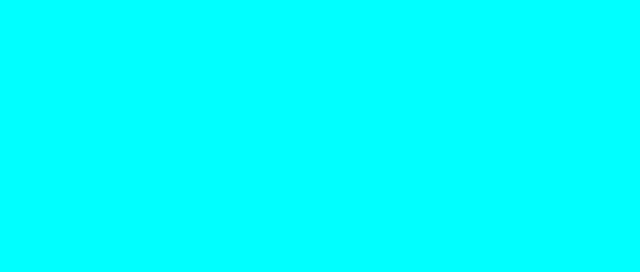
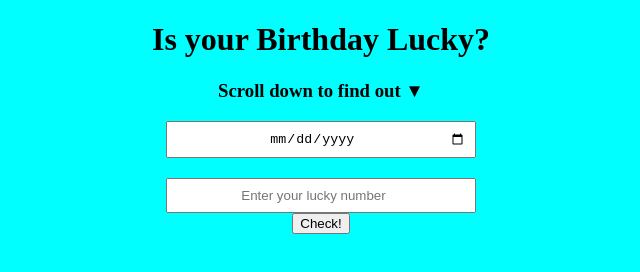
Before and after one commit to Prabhav-Sharma/Is-your-birthday-lucky, a plain HTML site: page index.html in a window 1280 px wide. Shown: the whole page, without its empty margins (319-959 px from the left). Drawn offline with Linux system fonts and the light colour scheme.

Commit message:
feat: added Html elements

```diff
--- a/index.html
+++ b/index.html
@@ -1,17 +1,29 @@
 <!DOCTYPE html>
 <html lang="en">
+
 <head>
     <meta charset="UTF-8">
     <meta http-equiv="X-UA-Compatible" content="IE=edge">
     <meta name="viewport" content="width=device-width, initial-scale=1.0">
     <title>Lucky Birthday</title>
-    <link href="styles.css" rel="stylesheet"></link>
+    <link href="styles.css" rel="stylesheet">
+    </link>
 </head>
+
 <body>
+    <h1> Is your Birthday Lucky?</h1>
+    <h3> Scroll down to find out ▼ </h3>
+    <div class="adding-space"></div>
+    <div class="container">
+        <input type="date" id="input-date"></input>
+        <input type="number" placeholder="Enter your lucky number" id="lucky-number"></input>
+        <button id="btn-check">Check!</button>
+        <h2 id="output-message"></h2>
 
 
 
+    </div>
+    <script src="script.js" type="text/javascript"></script>
+</body>
 
- <script src="script.js" type="text/javascript"></script>
-</body>
 </html>
--- a/script.js
+++ b/script.js
@@ -1 +1,3 @@
-console.log("This is connected");
+var inputDate = document.querySelector("#input-date");
+var inputLuckyDigit = document.querySelector("#lucky-number");
+var checkButton = document.querySelector("#btn-check");
--- a/styles.css
+++ b/styles.css
@@ -1,3 +1,18 @@
-html{
+body{
     background-color: aqua;
+    text-align: center;
 }
+
+
+
+/* .adding-space{
+    height: 700px;
+} */
+input{
+    display: block;
+    margin:auto;
+    margin-top: 1.2rem;
+    padding: 0.5rem;
+    width: 23%;
+    text-align: center;
+}
```
